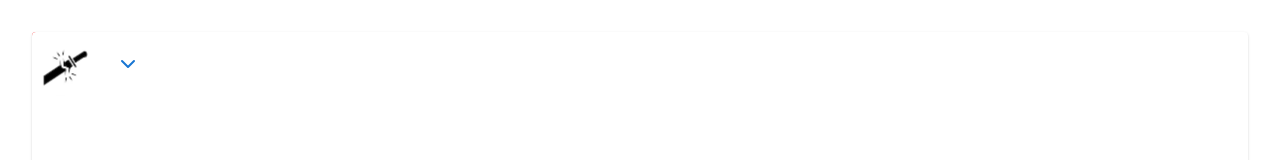
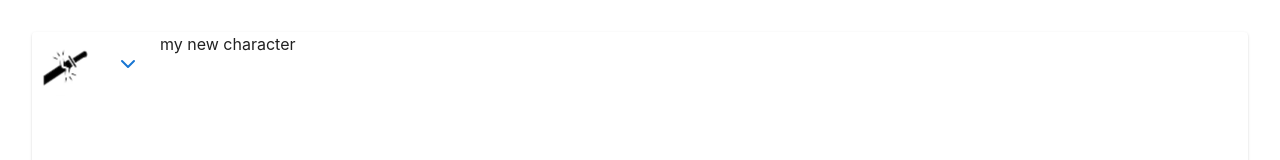
Before and after one commit to Rahien/outpost, a React (Vite) app in the folder packages/outpost-client/: page / in a window 1280 px wide. Shown: the top 160 px of the page. Built offline with nearby package versions, Linux system fonts and the light colour scheme.

Commit message:
add character name input

```diff
--- /dev/null
+++ b/packages/outpost-client/src/components/characterName.tsx
@@ -0,0 +1,23 @@
+import { TextField } from "@mui/material";
+import { useCharacterStore } from "../characterStore";
+import { useState } from "react";
+
+export const CharacterName = () => {
+  const { name, setName } = useCharacterStore();
+  const [editing, setEditing] = useState(false);
+
+  if (editing) {
+    return (
+      <TextField
+        label="Name"
+        value={name}
+        onChange={(e) => setName(e.currentTarget.value)}
+        onFocus={(e) => e.currentTarget.select()}
+        autoFocus
+        onBlur={() => setEditing(false)}
+      />
+    );
+  }
+
+  return <div onClick={() => setEditing(true)}>{name}</div>;
+};
--- a/packages/outpost-client/src/components/characterSheet.tsx
+++ b/packages/outpost-client/src/components/characterSheet.tsx
@@ -1,9 +1,13 @@
+import { TextField } from "@mui/material";
 import { CharacterSelect } from "./characterSelect";
+import { useCharacterStore } from "../characterStore";
+import { CharacterName } from "./characterName";
 
 export const CharacterSheet = () => {
   return (
     <div css={{ display: "flex" }}>
       <CharacterSelect />
+      <CharacterName />
     </div>
   );
 };
```
